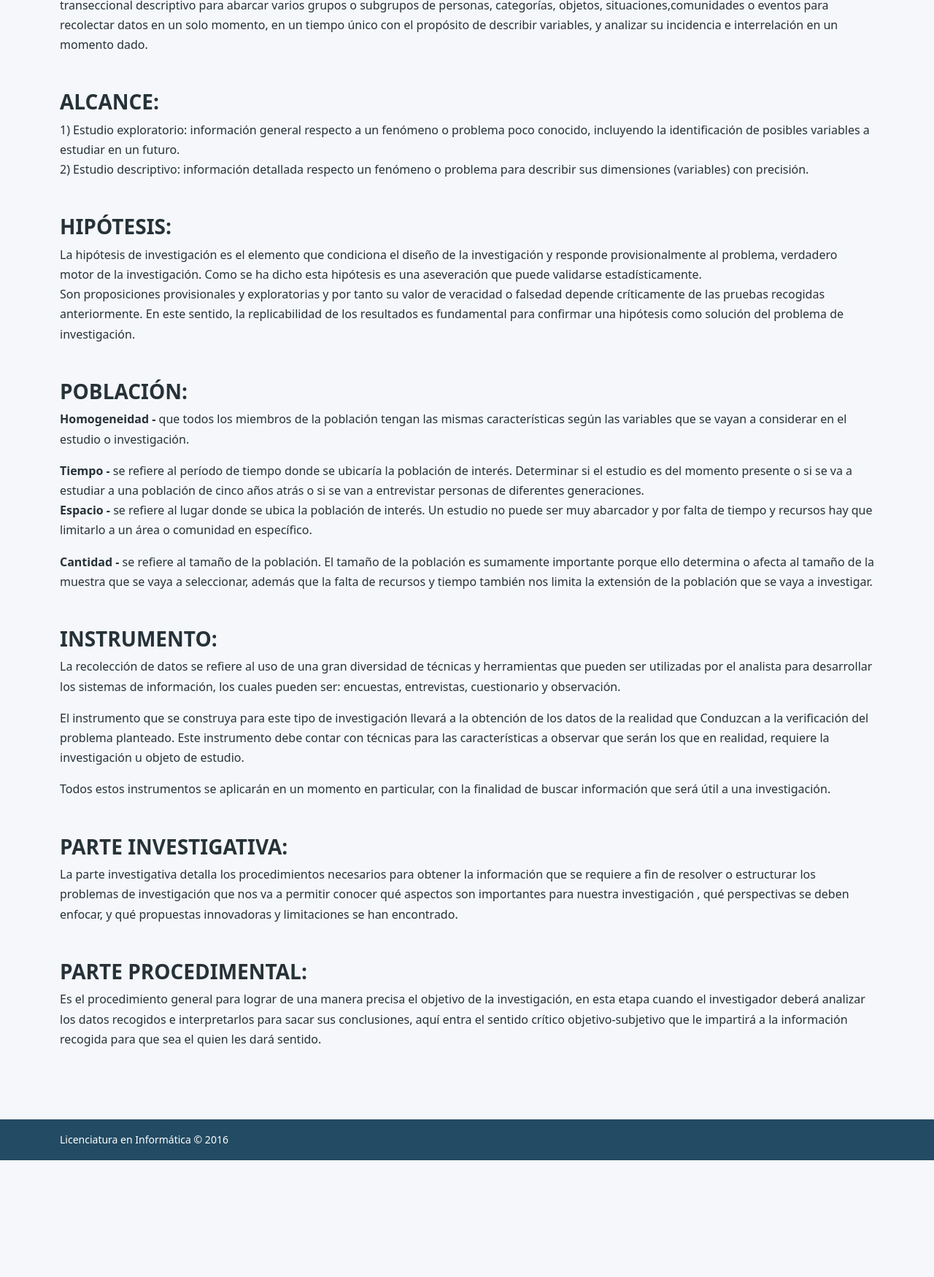
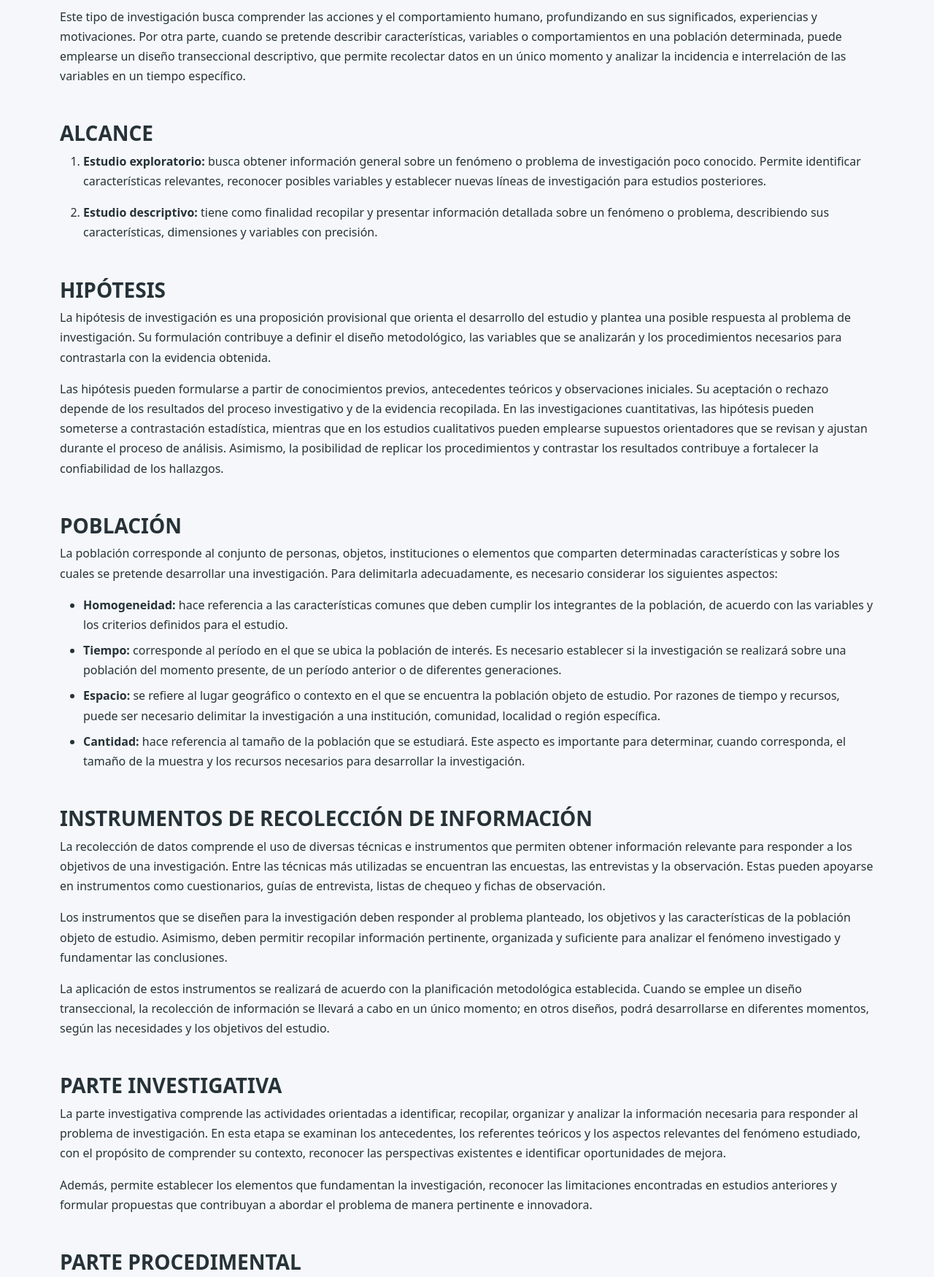
Before and after one commit to LMJurado/SEMTRG, a plain HTML site: page pages/investigacion-estado-actual.html in a window 1280 px wide. Shown: the part 284-2034 px from the top of the page at 73% size. Before the commit the page ends 1874 px from the top, so only its background shows below. Drawn offline with nearby package versions, Linux system fonts and the light colour scheme.

Commit message:
Actualizar contenido de metodología de investigación

```diff
--- a/pages/investigacion-estado-actual.html
+++ b/pages/investigacion-estado-actual.html
@@ -3,7 +3,7 @@
 <head>
     <meta charset="utf-8">
     <meta name="viewport" content="width=device-width, initial-scale=1">
-    <title>Investigación Estado Actual Institución | metodologiasdesarro</title>
+    <title>Investigación: Estado actual | metodologiasdesarro</title>
     <link rel="stylesheet" href="../css/styles.css">
     <script src="../js/main.js" defer></script>
 </head>
@@ -15,66 +15,91 @@
         <h1 class="titulo-seccion h2">METODOLOGÍA DE INVESTIGACIÓN</h1>
 
         <section aria-labelledby="enfoque" class="mb-5">
-            <h2 id="enfoque" class="titulo-seccion h3">ENFOQUE:</h2>
+            <h2 id="enfoque" class="titulo-seccion h3">ENFOQUE</h2>
             <p>
-                Cualitativo y/o exploratorio ya que sus principios tales como la fenomenología se encargan del estudio de los fenómenos educativos (TIC) y por último la interacción social. Este tipo de investigación, tiene un profundo entendimiento de las acciones y el comportamiento humano, porque busca explicar muchas de las razones comportamentales; es decir busca responder preguntas como cuál, dónde, Cuándo. Pueden ser un enfoque transeccional descriptivo para abarcar varios grupos o subgrupos de personas, categorías, objetos, situaciones,comunidades o eventos para recolectar datos en un solo momento, en un tiempo único con el propósito de describir variables, y analizar su incidencia e interrelación en un momento dado.
+                El enfoque puede ser cualitativo, cuantitativo o mixto, dependiendo de los objetivos y las características del problema de investigación. En el enfoque cualitativo, principios como la fenomenología permiten estudiar e interpretar los fenómenos educativos relacionados con las tecnologías de la información y la comunicación (TIC), así como las experiencias, percepciones y formas de interacción social de los participantes.
+            </p>
+            <p>
+                Este tipo de investigación busca comprender las acciones y el comportamiento humano, profundizando en sus significados, experiencias y motivaciones. Por otra parte, cuando se pretende describir características, variables o comportamientos en una población determinada, puede emplearse un diseño transeccional descriptivo, que permite recolectar datos en un único momento y analizar la incidencia e interrelación de las variables en un tiempo específico.
             </p>
         </section>
 
         <section aria-labelledby="alcance" class="mb-5">
-            <h2 id="alcance" class="titulo-seccion h3">ALCANCE:</h2>
-            <p>
-                1) Estudio exploratorio: información general respecto a un fenómeno o problema poco conocido, incluyendo la identificación de posibles variables a estudiar en un futuro.<br>
-                2) Estudio descriptivo: información detallada respecto un fenómeno o problema para describir sus dimensiones (variables) con precisión.
-            </p>
+            <h2 id="alcance" class="titulo-seccion h3">ALCANCE</h2>
+            <ol>
+                <li class="mb-3">
+                    <strong>Estudio exploratorio:</strong> busca obtener información general sobre un fenómeno o problema de investigación poco conocido. Permite identificar características relevantes, reconocer posibles variables y establecer nuevas líneas de investigación para estudios posteriores.
+                </li>
+                <li>
+                    <strong>Estudio descriptivo:</strong> tiene como finalidad recopilar y presentar información detallada sobre un fenómeno o problema, describiendo sus características, dimensiones y variables con precisión.
+                </li>
+            </ol>
         </section>
 
         <section aria-labelledby="hipotesis" class="mb-5">
-            <h2 id="hipotesis" class="titulo-seccion h3">HIPÓTESIS:</h2>
+            <h2 id="hipotesis" class="titulo-seccion h3">HIPÓTESIS</h2>
             <p>
-                La hipótesis de investigación es el elemento que condiciona el diseño de la investigación y responde provisionalmente al problema, verdadero motor de la investigación. Como se ha dicho esta hipótesis es una aseveración que puede validarse estadísticamente.<br>
-                Son proposiciones provisionales y exploratorias y por tanto su valor de veracidad o falsedad depende críticamente de las pruebas recogidas anteriormente. En este sentido, la replicabilidad de los resultados es fundamental para confirmar una hipótesis como solución del problema de investigación.
+                La hipótesis de investigación es una proposición provisional que orienta el desarrollo del estudio y plantea una posible respuesta al problema de investigación. Su formulación contribuye a definir el diseño metodológico, las variables que se analizarán y los procedimientos necesarios para contrastarla con la evidencia obtenida.
+            </p>
+            <p>
+                Las hipótesis pueden formularse a partir de conocimientos previos, antecedentes teóricos y observaciones iniciales. Su aceptación o rechazo depende de los resultados del proceso investigativo y de la evidencia recopilada. En las investigaciones cuantitativas, las hipótesis pueden someterse a contrastación estadística, mientras que en los estudios cualitativos pueden emplearse supuestos orientadores que se revisan y ajustan durante el proceso de análisis. Asimismo, la posibilidad de replicar los procedimientos y contrastar los resultados contribuye a fortalecer la confiabilidad de los hallazgos.
             </p>
         </section>
 
         <section aria-labelledby="poblacion" class="mb-5">
-            <h2 id="poblacion" class="titulo-seccion h3">POBLACIÓN:</h2>
+            <h2 id="poblacion" class="titulo-seccion h3">POBLACIÓN</h2>
             <p>
-                <strong>Homogeneidad - </strong>que todos los miembros de la población tengan las mismas características según las variables que se vayan a considerar en el estudio o investigación.
+                La población corresponde al conjunto de personas, objetos, instituciones o elementos que comparten determinadas características y sobre los cuales se pretende desarrollar una investigación. Para delimitarla adecuadamente, es necesario considerar los siguientes aspectos:
+            </p>
+            <ul>
+                <li class="mb-2">
+                    <strong>Homogeneidad:</strong> hace referencia a las características comunes que deben cumplir los integrantes de la población, de acuerdo con las variables y los criterios definidos para el estudio.
+                </li>
+                <li class="mb-2">
+                    <strong>Tiempo:</strong> corresponde al período en el que se ubica la población de interés. Es necesario establecer si la investigación se realizará sobre una población del momento presente, de un período anterior o de diferentes generaciones.
+                </li>
+                <li class="mb-2">
+                    <strong>Espacio:</strong> se refiere al lugar geográfico o contexto en el que se encuentra la población objeto de estudio. Por razones de tiempo y recursos, puede ser necesario delimitar la investigación a una institución, comunidad, localidad o región específica.
+                </li>
+                <li>
+                    <strong>Cantidad:</strong> hace referencia al tamaño de la población que se estudiará. Este aspecto es importante para determinar, cuando corresponda, el tamaño de la muestra y los recursos necesarios para desarrollar la investigación.
+                </li>
+            </ul>
+        </section>
+
+        <section aria-labelledby="instrumentos" class="mb-5">
+            <h2 id="instrumentos" class="titulo-seccion h3">INSTRUMENTOS DE RECOLECCIÓN DE INFORMACIÓN</h2>
+            <p>
+                La recolección de datos comprende el uso de diversas técnicas e instrumentos que permiten obtener información relevante para responder a los objetivos de una investigación. Entre las técnicas más utilizadas se encuentran las encuestas, las entrevistas y la observación. Estas pueden apoyarse en instrumentos como cuestionarios, guías de entrevista, listas de chequeo y fichas de observación.
             </p>
             <p>
-                <strong>Tiempo - </strong>se refiere al período de tiempo donde se ubicaría la población de interés. Determinar si el estudio es del momento presente o si se va a estudiar a una población de cinco años atrás o si se van a entrevistar personas de diferentes generaciones.<br>
-                <strong>Espacio - </strong>se refiere al lugar donde se ubica la población de interés. Un estudio no puede ser muy abarcador y por falta de tiempo y recursos hay que limitarlo a un área o comunidad en específico.
+                Los instrumentos que se diseñen para la investigación deben responder al problema planteado, los objetivos y las características de la población objeto de estudio. Asimismo, deben permitir recopilar información pertinente, organizada y suficiente para analizar el fenómeno investigado y fundamentar las conclusiones.
             </p>
             <p>
-                <strong>Cantidad - </strong>se refiere al tamaño de la población. El tamaño de la población es sumamente importante porque ello determina o afecta al tamaño de la muestra que se vaya a seleccionar, además que la falta de recursos y tiempo también nos limita la extensión de la población que se vaya a investigar.
-            </p>
-        </section>
-
-        <section aria-labelledby="instrumento" class="mb-5">
-            <h2 id="instrumento" class="titulo-seccion h3">INSTRUMENTO:</h2>
-            <p>
-                La recolección de datos se refiere al uso de una gran diversidad de técnicas y herramientas que pueden ser utilizadas por el analista para desarrollar los sistemas de información, los cuales pueden ser: encuestas, entrevistas, cuestionario y observación.
-            </p>
-            <p>
-                El instrumento que se construya para este tipo de investigación llevará a la obtención de los datos de la realidad que Conduzcan a la verificación del problema planteado. Este instrumento debe contar con técnicas para las características a observar que serán los que en realidad, requiere la investigación u objeto de estudio.
-            </p>
-            <p>
-                Todos estos instrumentos se aplicarán en un momento en particular, con la finalidad de buscar información que será útil a una investigación.
+                La aplicación de estos instrumentos se realizará de acuerdo con la planificación metodológica establecida. Cuando se emplee un diseño transeccional, la recolección de información se llevará a cabo en un único momento; en otros diseños, podrá desarrollarse en diferentes momentos, según las necesidades y los objetivos del estudio.
             </p>
         </section>
 
         <section aria-labelledby="parte-investigativa" class="mb-5">
-            <h2 id="parte-investigativa" class="titulo-seccion h3">PARTE INVESTIGATIVA:</h2>
+            <h2 id="parte-investigativa" class="titulo-seccion h3">PARTE INVESTIGATIVA</h2>
             <p>
-                La parte investigativa detalla los procedimientos necesarios para obtener la información que se requiere a fin de resolver o estructurar los problemas de investigación que nos va a permitir conocer qué aspectos son importantes para nuestra investigación , qué perspectivas se deben enfocar, y qué propuestas innovadoras y limitaciones se han encontrado.
+                La parte investigativa comprende las actividades orientadas a identificar, recopilar, organizar y analizar la información necesaria para responder al problema de investigación. En esta etapa se examinan los antecedentes, los referentes teóricos y los aspectos relevantes del fenómeno estudiado, con el propósito de comprender su contexto, reconocer las perspectivas existentes e identificar oportunidades de mejora.
+            </p>
+            <p>
+                Además, permite establecer los elementos que fundamentan la investigación, reconocer las limitaciones encontradas en estudios anteriores y formular propuestas que contribuyan a abordar el problema de manera pertinente e innovadora.
             </p>
         </section>
 
         <section aria-labelledby="parte-procedimental" class="mb-5">
-            <h2 id="parte-procedimental" class="titulo-seccion h3">PARTE PROCEDIMENTAL:</h2>
+            <h2 id="parte-procedimental" class="titulo-seccion h3">PARTE PROCEDIMENTAL</h2>
             <p>
-                Es el procedimiento general para lograr de una manera precisa el objetivo de la investigación, en esta etapa cuando el investigador deberá analizar los datos recogidos e interpretarlos para sacar sus conclusiones, aquí entra el sentido crítico objetivo-subjetivo que le impartirá a la información recogida para que sea el quien les dará sentido.
+                La parte procedimental comprende el conjunto de etapas, actividades y procedimientos que se desarrollan de manera organizada para alcanzar los objetivos de la investigación. En esta etapa se establece cómo se recopilarán los datos, qué técnicas e instrumentos se utilizarán y de qué manera se procesará y analizará la información obtenida.
+            </p>
+            <p>
+                Posteriormente, el investigador interpreta los resultados a partir de los objetivos planteados y los referentes teóricos que sustentan el estudio. Este proceso requiere una actitud crítica, reflexiva y objetiva que permita identificar patrones, establecer relaciones, reconocer limitaciones y formular conclusiones fundamentadas en la evidencia recopilada.
+            </p>
+            <p>
+                El procedimiento debe ser coherente con el enfoque y el alcance de la investigación, de modo que cada actividad contribuya al cumplimiento de los objetivos y a la formulación de respuestas pertinentes al problema estudiado.
             </p>
         </section>
     </main>
```
